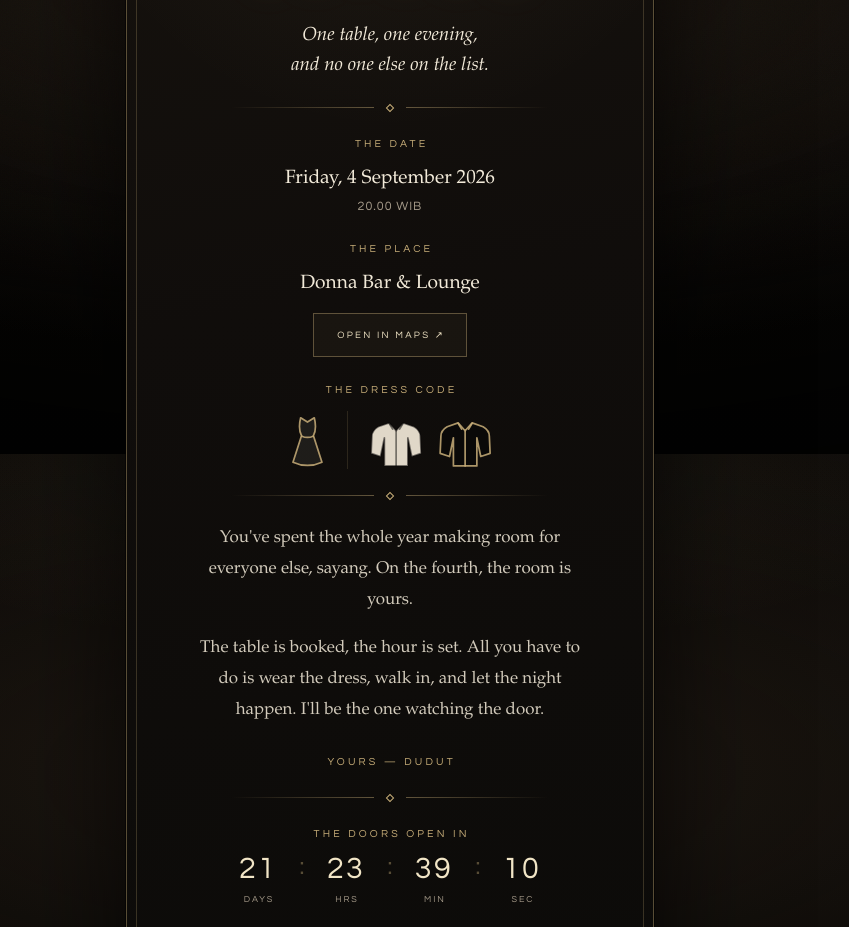
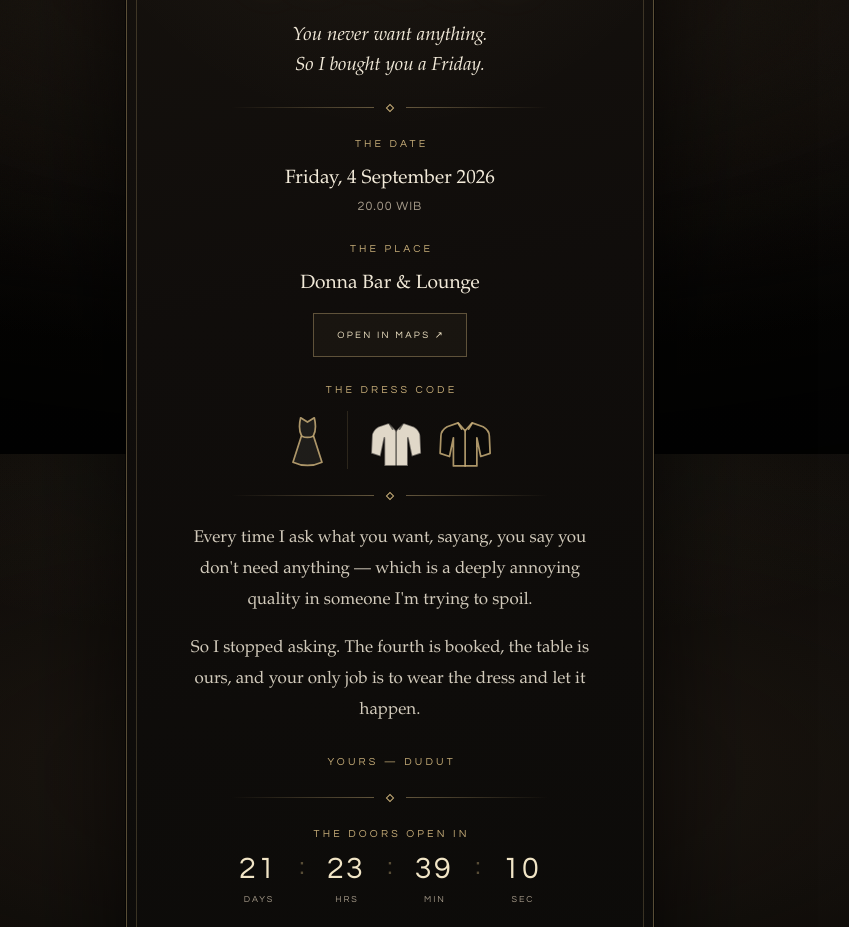
Before and after one commit to rafafifuwae/birthday-dinner-invitation, a plain HTML site: page index.html in a window 1280 px wide. Shown: the part 346-1273 px from the top of the page, without its empty margins (250-1099 px from the left). Drawn offline with Linux system fonts and the light colour scheme.

Commit message:
Set the final invitation copy
Regenerated og.png too, since the opening line appears in the link preview.

Co-Authored-By: Claude Opus 5 (1M context) <noreply@anthropic.com>

```diff
--- a/index.html
+++ b/index.html
@@ -420,7 +420,7 @@
 
       <h1 class="name">Sayang</h1>
 
-      <p class="lede">One table, one evening, and no one else on the list.</p>
+      <p class="lede">You never want anything. So I bought you a Friday.</p>
 
       <div class="div" aria-hidden="true"><i></i></div>
 
@@ -463,8 +463,8 @@
       <div class="div" aria-hidden="true"><i></i></div>
 
       <div class="note">
-        <p>You've spent the whole year making room for everyone else, sayang. On the fourth, the room is yours.</p>
-        <p>The table is booked, the hour is set. All you have to do is wear the dress, walk in, and let the night happen. I'll be the one watching the door.</p>
+        <p>Every time I ask what you want, sayang, you say you don't need anything — which is a deeply annoying quality in someone I'm trying to spoil.</p>
+        <p>So I stopped asking. The fourth is booked, the table is ours, and your only job is to wear the dress and let it happen.</p>
         <p class="eng sig">Yours — Dudut</p>
       </div>
 
```
Also changed, not shown: source.html (+3 -3 lines), og.png.
